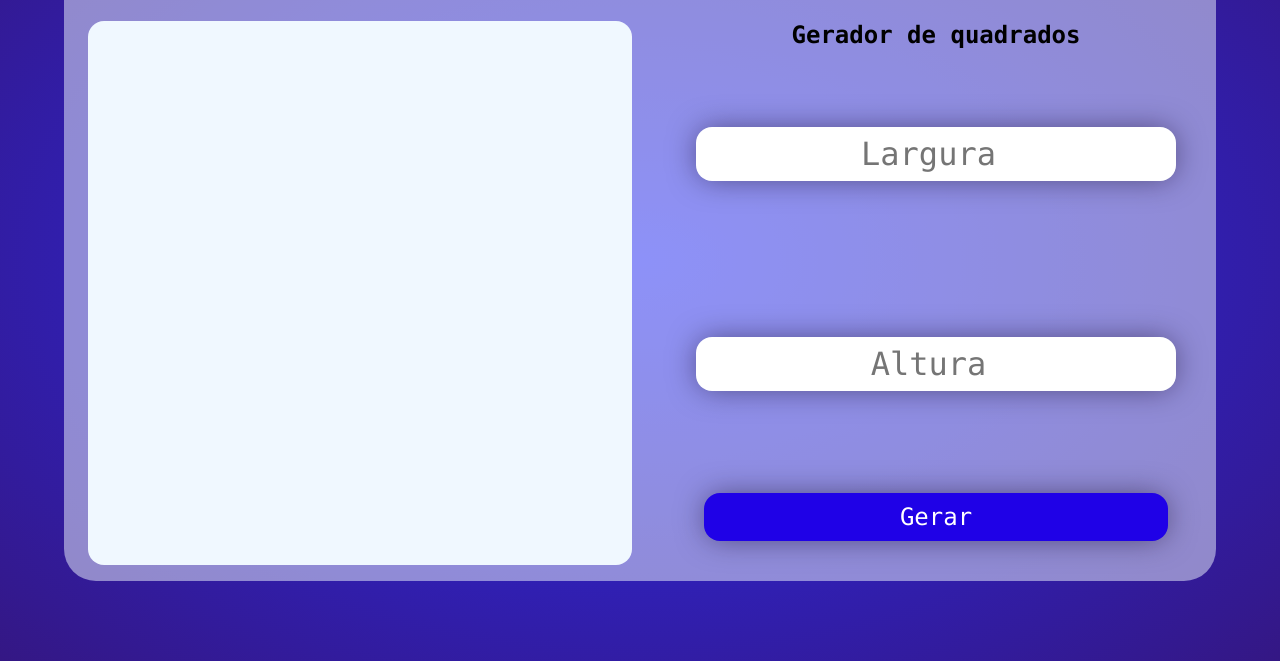
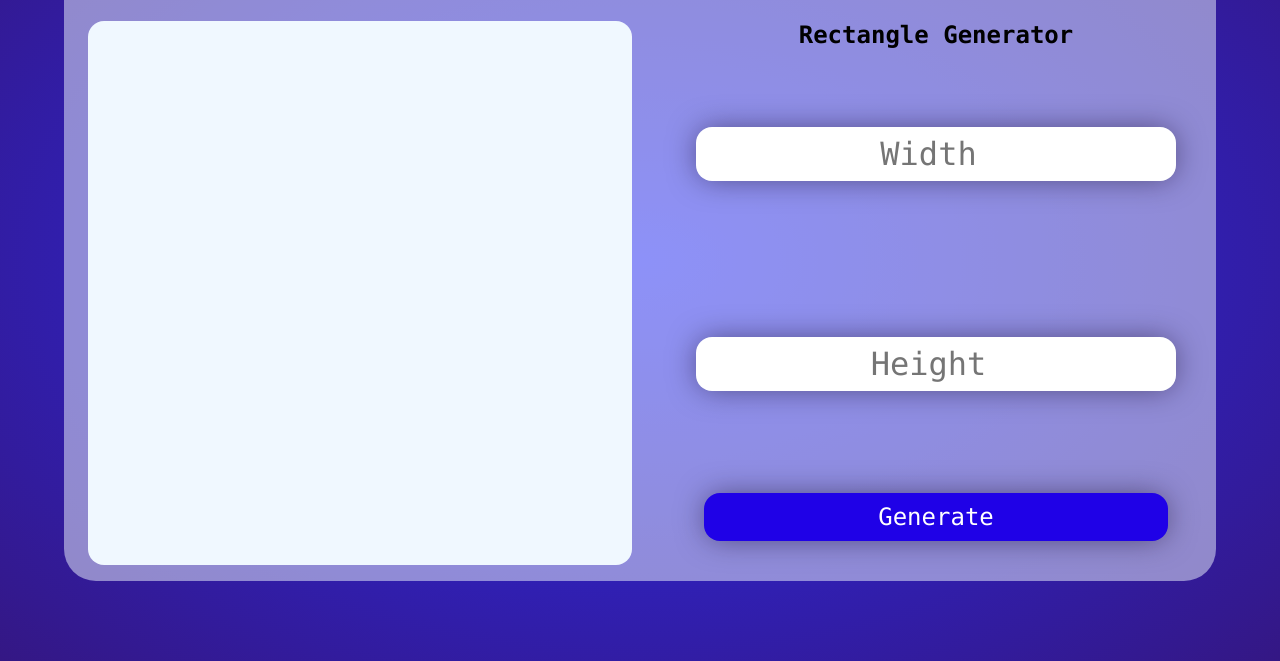
Before and after one commit to SamuelCGP/GeoMen, a plain HTML site: page index.html in a window 1280 px wide. Shown: the part 139-800 px from the top of the page. Drawn offline with Linux system fonts and the light colour scheme.

Commit message:
added images

```diff
--- a/index.html
+++ b/index.html
@@ -12,36 +12,36 @@
 			<h1 class="title">GeoMen</h1>
 			<div class="mainInfo">
 				<div class="visualization">
-                    <p id="areaTag"></p>
+					<p id="areaTag"></p>
 					<canvas id="canvas"></canvas>
 				</div>
 				<div class="inputGroup">
-					<h2 class="subtitle">Gerador de quadrados</h2>
+					<h2 class="subtitle">Rectangle Generator</h2>
 					<input
-                        id="largura"
+						id="width"
 						class="numberField"
 						type="number"
-						placeholder="Largura"
+						placeholder="Width"
 						min="1"
-                        max="30"
-                        oninput="javascript:
+						max="30"
+						oninput="javascript:
                         if (parseInt(this.value) > parseInt(this.max)) this.value = 30
                         else if (parseInt(this.value) < parseInt(this.min)) this.value = 1
                         "
 					/>
 					<input
-                        id="altura"
+						id="height"
 						class="numberField"
 						type="number"
-						placeholder="Altura"
+						placeholder="Height"
 						min="1"
-                        max="30"
-                        oninput="javascript:
+						max="30"
+						oninput="javascript:
                         if (parseInt(this.value) > parseInt(this.max)) this.value = 30
                         else if (parseInt(this.value) < parseInt(this.min)) this.value = 1
                         "
 					/>
-					<button id="generateButton" class="button">Gerar</button>
+					<button id="generateButton" class="button">Generate</button>
 				</div>
 			</div>
 		</div>
--- a/js/app.js
+++ b/js/app.js
@@ -3,8 +3,8 @@ import Rectangle from "./classes/rectangle.js";
 document.getElementById("generateButton").addEventListener("click", generateSquare)
 
 function generateSquare(){
-    const largura = parseInt(document.getElementById("largura").value);
-    const altura = parseInt(document.getElementById("altura").value);
+    const largura = parseInt(document.getElementById("width").value);
+    const altura = parseInt(document.getElementById("height").value);
 
     if(isNaN(largura) || isNaN(altura)) return;
 
@@ -12,7 +12,7 @@ function generateSquare(){
     rectangle.draw();
 
     const areaTag = document.getElementById("areaTag")
-    areaTag.innerHTML = "Área = " + rectangle.getArea();
+    areaTag.innerHTML = "Area = " + rectangle.getArea();
 }
 
 /*
```
Also changed, not shown: desktop.png (added), mobile.png (added).
